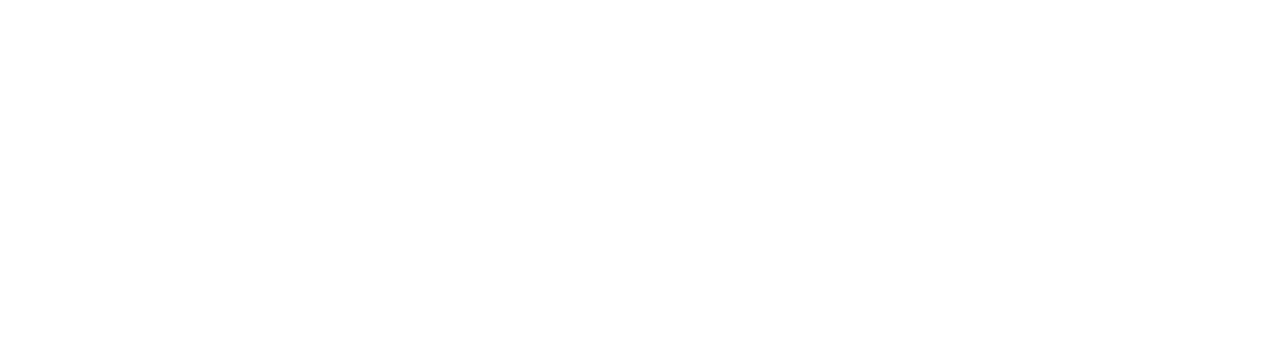
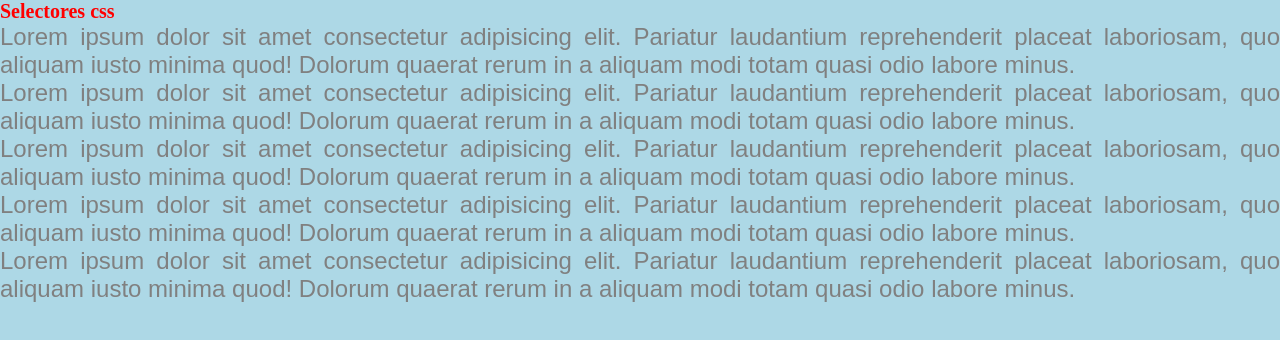
Before and after one commit to xtmarin/selectores, a plain HTML site: page practica 8/index.html in a window 1280 px wide. Drawn offline with Linux system fonts and the light colour scheme.

Commit message:
practica 8 y 9

```diff
--- a/practica 8/css/style.css
+++ b/practica 8/css/style.css
@@ -0,0 +1,41 @@
+/*  Una regla css tiene la siguiente estructura:
+selector {
+    propiedad:valor
+}
+    Selector: Indica a que elemento(s) HTML que se les va a aplicar la regla css
+
+    {}, Delimitan el bloque de reglas, Todo lo que esta dentro afecta al selector
+
+    propiedad: Es la caracteristica que queremos modificar, ejemplo: color,fon-size, etc
+
+    Valor: Define como queremos que se vea nuestro proyecto, ejemplo: red, 20px, center, etc
+
+    ; Muy importante no es opcional cierra cada declaracion de la propiedad, ES OBLIGATORIO.
+*/
+
+* {
+    padding: 0;
+    margin: 0;
+
+}
+
+body {
+    background-color: lightblue;
+
+}
+
+h1 {
+    color: red; /* color del texto */
+    font-weight: bold; /* negrita */
+    font-size: 20px;  /* Tamaño de fuente */
+    text-align: justify; /* Posicion de texto, opciones: left(izquierda), right(derecha), center(centrado),
+     justify(ajusta el texto tanto a la derecha como a la izquierda), start(inicio,LTR,RTL),
+      end(final,LTR,RTL) */
+}
+p {
+    color: gray;
+    font-size: 24px;
+    text-align: justify;
+    font-family: Arial, Helvetica, sans-serif; /* Tipo de letra */
+
+}
--- a/practica 8/index.html
+++ b/practica 8/index.html
@@ -1,12 +1,30 @@
 <!DOCTYPE html>
 <html lang="es">
+
 <head>
     <meta charset="UTF-8">
     <meta name="viewport" content="width=device-width, initial-scale=1.0">
     <title>Manejo de selectores en css</title>
     <link rel="stylesheet" href="./css/style.css">
 </head>
+
 <body>
+    <h1>Selectores css</h1>
+    <p>Lorem ipsum dolor sit amet consectetur adipisicing elit. Pariatur laudantium reprehenderit placeat laboriosam,
+        quo aliquam iusto minima quod! Dolorum quaerat rerum in a aliquam modi totam quasi odio labore minus.</p>
+
+    <p>Lorem ipsum dolor sit amet consectetur adipisicing elit. Pariatur laudantium reprehenderit placeat laboriosam,
+        quo aliquam iusto minima quod! Dolorum quaerat rerum in a aliquam modi totam quasi odio labore minus.</p>
+
+    <p>Lorem ipsum dolor sit amet consectetur adipisicing elit. Pariatur laudantium reprehenderit placeat laboriosam,
+        quo aliquam iusto minima quod! Dolorum quaerat rerum in a aliquam modi totam quasi odio labore minus.</p>
+
+    <p>Lorem ipsum dolor sit amet consectetur adipisicing elit. Pariatur laudantium reprehenderit placeat laboriosam,
+        quo aliquam iusto minima quod! Dolorum quaerat rerum in a aliquam modi totam quasi odio labore minus.</p>
+
+    <p>Lorem ipsum dolor sit amet consectetur adipisicing elit. Pariatur laudantium reprehenderit placeat laboriosam,
+        quo aliquam iusto minima quod! Dolorum quaerat rerum in a aliquam modi totam quasi odio labore minus.</p>
     <script src="./js/app.js"></script>
 </body>
+
 </html>
```
